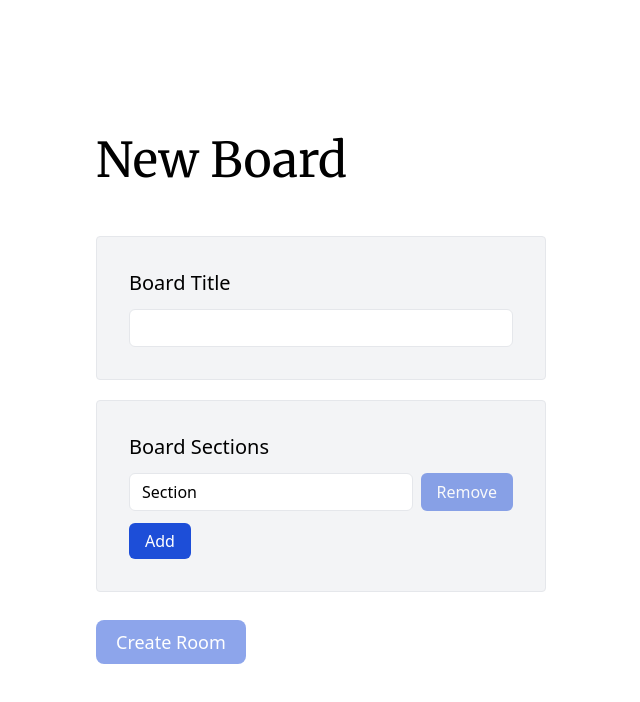
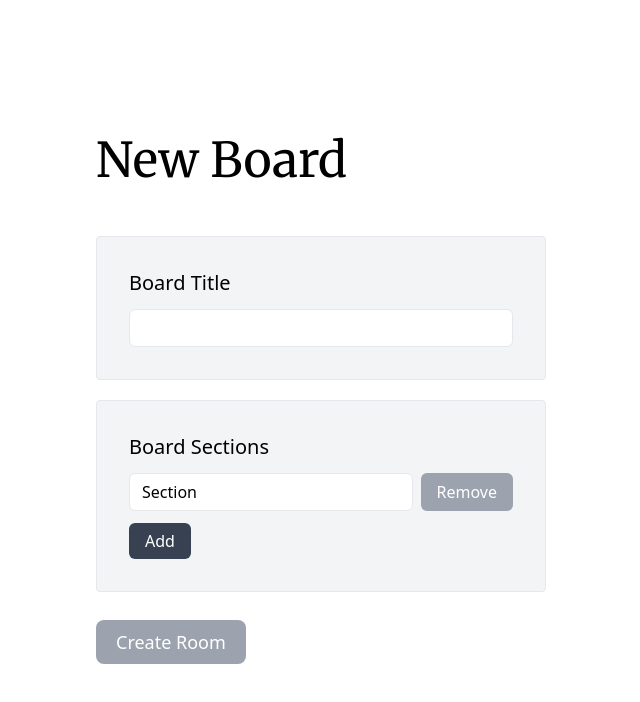
Before and after one commit to shamilsdq/ideaboard-go-svelte, a Svelte app in the folder client/: page /board/new in a window 1280 px wide. Shown: the top 702 px of the page, without its empty margins (319-959 px from the left). Built offline with nearby package versions, Linux system fonts and the light colour scheme; no server answers.

Commit message:
Added secondary style for button, and used in form modal

```diff
--- a/client/src/components/Button.svelte
+++ b/client/src/components/Button.svelte
@@ -6,8 +6,9 @@
   export let disabled = false;
 
   const STYLE = {
-    primary:
-      "text-white bg-blue-700 hover:bg-blue-800 disabled:opacity-50 disabled:cursor-not-allowed",
+    primary: "text-white bg-gray-700 hover:bg-black disabled:bg-gray-400",
+    secondary:
+      "text-black bg-gray-300 hover:bg-gray-400 disabled:text-gray-500",
   };
 
   const SIZE = {
@@ -16,7 +17,8 @@
     small: "text-sm px-3 py-1 rounded-sm",
   };
 
-  const commonStr = "inline-flex items-center";
+  const commonStr =
+    "inline-flex gap-2 items-center duration-300 disabled:cursor-not-allowed";
   const styleStr = STYLE[style ?? "primary"];
   const sizeStr = SIZE[size ?? "regular"];
 </script>
--- a/client/src/routes/Board/FormModal.svelte
+++ b/client/src/routes/Board/FormModal.svelte
@@ -56,7 +56,7 @@
       bind:this={inputElement}
     ></div>
     <footer class="flex gap-2 justify-end">
-      <Button label="Cancel" onClick={handleCancel} />
+      <Button label="Cancel" onClick={handleCancel} style="secondary" />
       <Button label="Save" onClick={handleSave} />
     </footer>
   </div>
```
